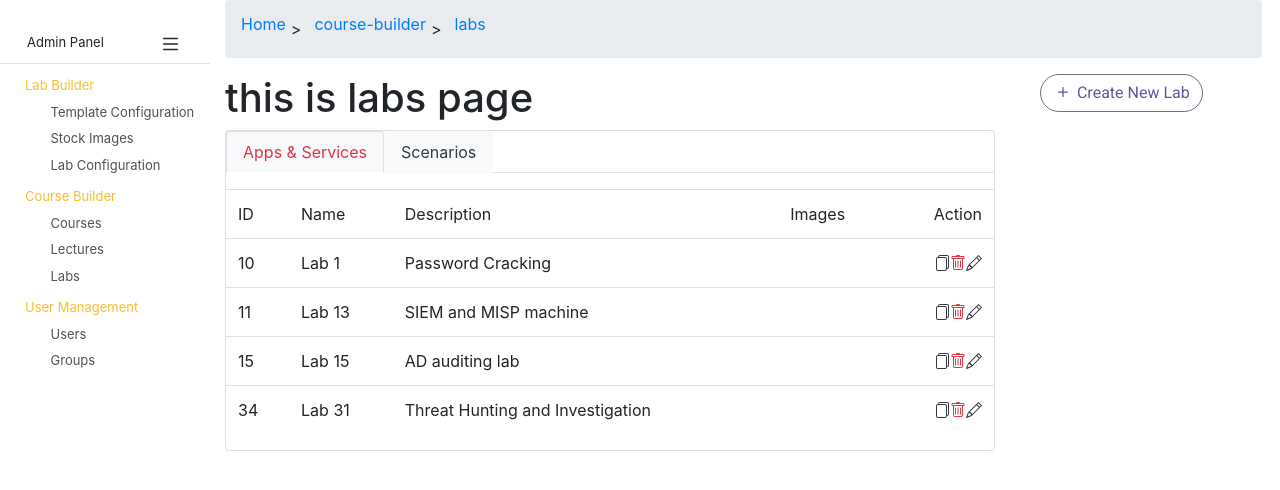
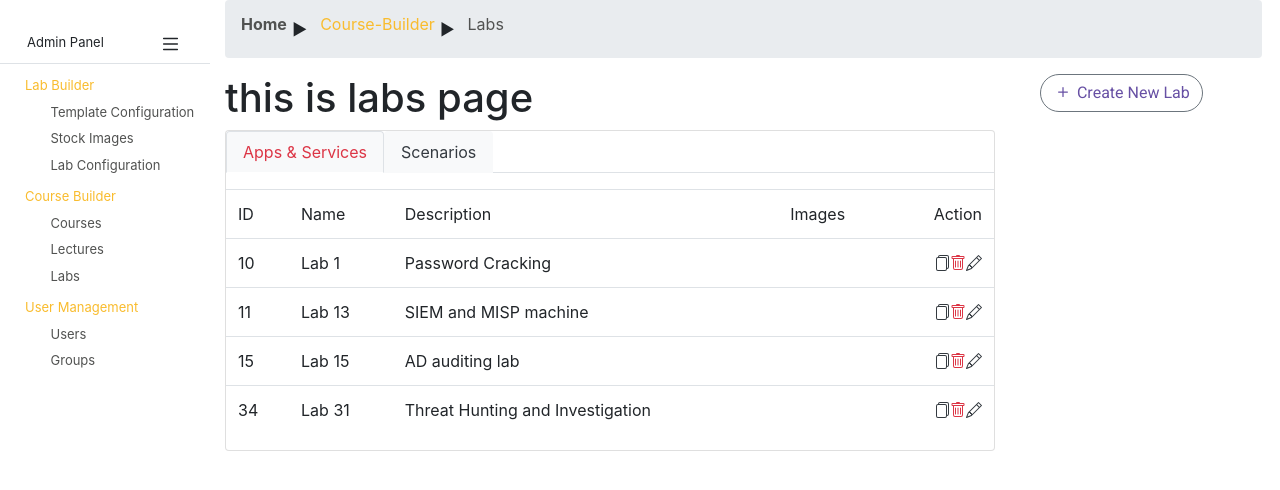
Before and after one commit to Koffer0-0/InovaAdmin, a Vue app: page /course-builder/labs in a window 1280 px wide. Shown: the top 490 px of the page. Built offline with nearby package versions, Linux system fonts and the light colour scheme.

Commit message:
Добавил цвет и иконку к хлебным крошкам

```diff
--- a/src/components/Breadcrumb.vue
+++ b/src/components/Breadcrumb.vue
@@ -51,12 +51,25 @@ export default {
 </script>
 
 <style scoped>
+.breadcrumb-item a {
+    color: #515251;
+    text-decoration: none;
+}
+
+.breadcrumb-item:first-child {
+    font-weight: 700;
+}
+
+.breadcrumb-item:nth-child(2) a {
+    color: #f9bc2e !important;
+}
+
 .breadcrumb-item::before {
     content: none !important;
 }
 
 .breadcrumb-item:not(:last-child):after {
-    content: ">";
+    content: "▶";
     margin: 5px;
 }
 </style>
--- a/src/router/router.js
+++ b/src/router/router.js
@@ -51,11 +51,11 @@ const router = new Router({
                         link: "/",
                     },
                     {
-                        name: "lab-builder",
+                        name: "Lab-Builder",
                         link: "/lab-builder/stock-images",
                     },
                     {
-                        name: "stock-images",
+                        name: "Stock-Images",
                     },
                 ],
             },
@@ -72,11 +72,11 @@ const router = new Router({
                         link: "/",
                     },
                     {
-                        name: "lab-builder",
+                        name: "Lab-Builder",
                         link: "/lab-builder/lab-configuration",
                     },
                     {
-                        name: "lab-configuration",
+                        name: "Lab-Configuration",
                     },
                 ],
             },
@@ -94,11 +94,11 @@ const router = new Router({
                         link: "/",
                     },
                     {
-                        name: "course-builder",
+                        name: "Course-Builder",
                         link: "/course-builder/courses",
                     },
                     {
-                        name: "courses",
+                        name: "Courses",
                     },
                 ],
             },
@@ -115,11 +115,11 @@ const router = new Router({
                         link: "/",
                     },
                     {
-                        name: "course-builder",
+                        name: "Course-Builder",
                         link: "/course-builder/lectures",
                     },
                     {
-                        name: "lectures",
+                        name: "Lectures",
                     },
                 ],
             },
@@ -136,11 +136,11 @@ const router = new Router({
                         link: "/",
                     },
                     {
-                        name: "course-builder",
+                        name: "Course-Builder",
                         link: "/course-builder/labs",
                     },
                     {
-                        name: "labs",
+                        name: "Labs",
                     },
                 ],
             },
@@ -158,11 +158,11 @@ const router = new Router({
                         link: "/",
                     },
                     {
-                        name: "user-management",
+                        name: "User-Management",
                         link: "/user-management/users",
                     },
                     {
-                        name: "users",
+                        name: "Users",
                     },
                 ],
             },
@@ -179,11 +179,11 @@ const router = new Router({
                         link: "/",
                     },
                     {
-                        name: "user-management",
+                        name: "User-Management",
                         link: "/user-management/groups",
                     },
                     {
-                        name: "groups",
+                        name: "Groups",
                     },
                 ],
             },
@@ -194,7 +194,7 @@ const router = new Router({
             props: true,
         },
         {
-            path: '/editor',
+            path: "/editor",
             component: FileEditor,
             props: true,
         },
```
